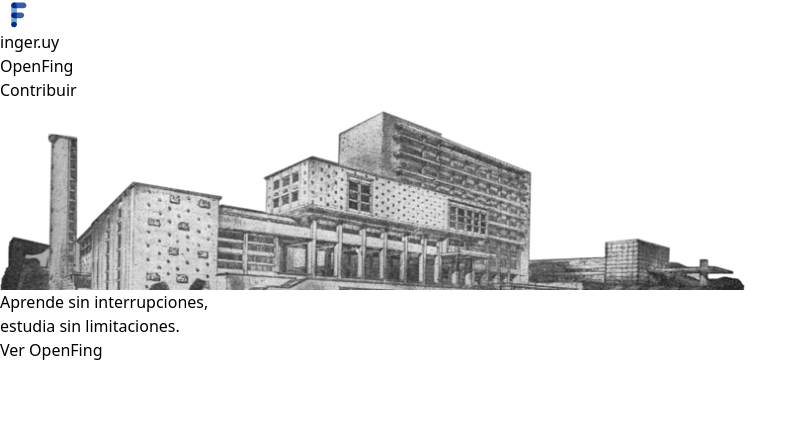
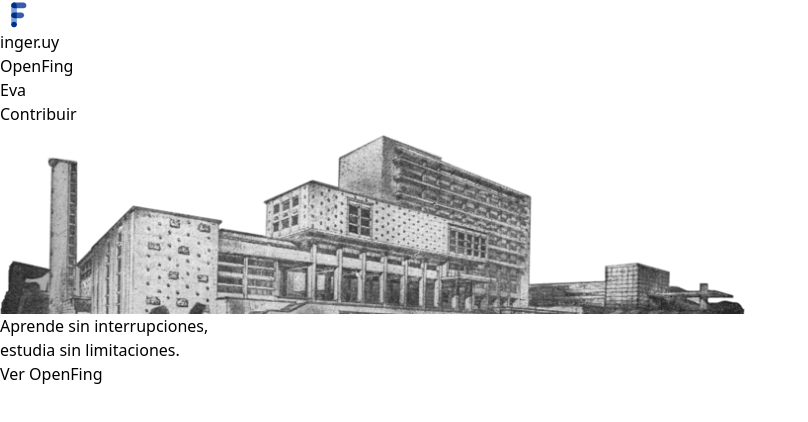
Before and after one commit to sebas-pena/finger.uy, a Next.js app: page / in a window 1280 px wide. Shown: the top 422 px of the page, without its empty margins (0-808 px from the left). Built offline with nearby package versions, Linux system fonts and the light colour scheme.

Commit message:
feature/eva-button-in-header

```diff
--- a/components/Header.jsx
+++ b/components/Header.jsx
@@ -32,6 +32,15 @@ const Header = () => {
             <li>
               <SimpleButton
                 asLink
+                href="https://eva.fing.edu.uy/"
+                target="_blank"
+              >
+                Eva
+              </SimpleButton>
+            </li>
+            <li>
+              <SimpleButton
+                asLink
                 href="https://github.com/sebas-pena/finger.uy"
                 target="_blank"
               >
```
